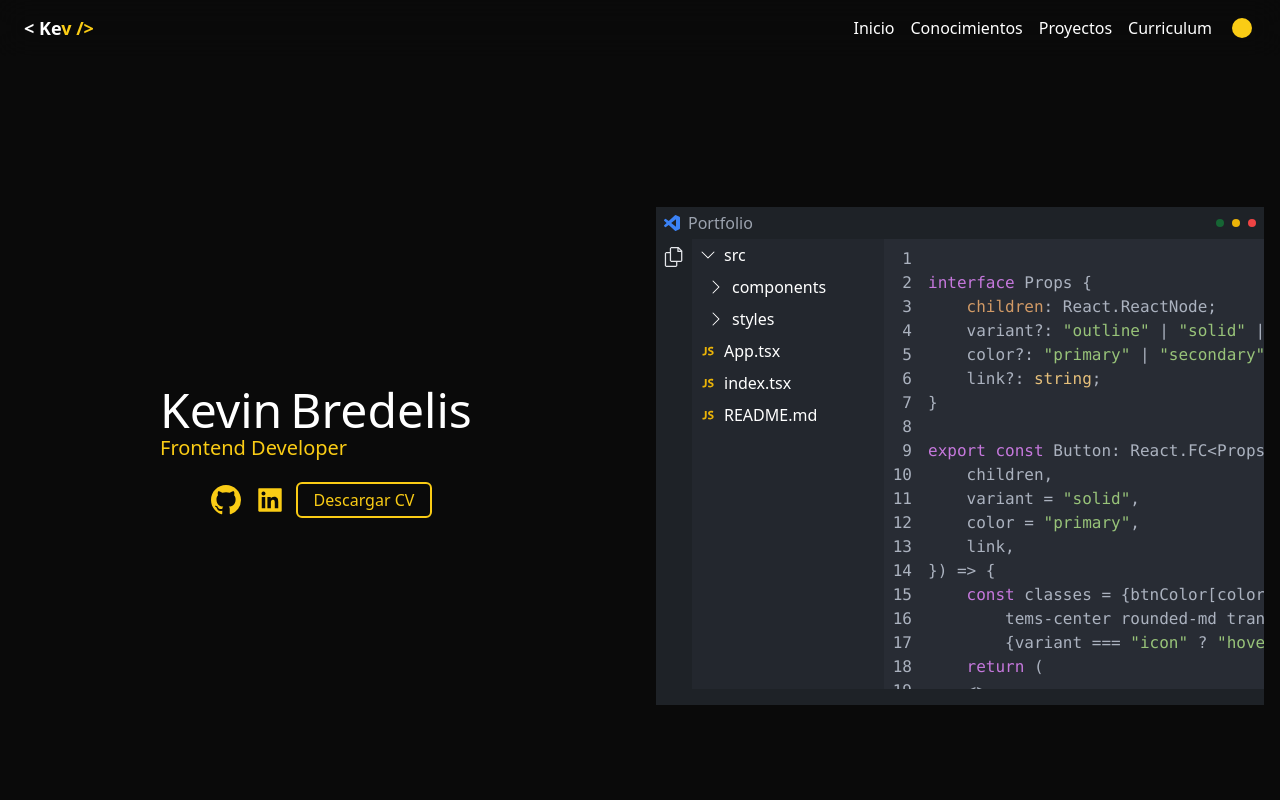
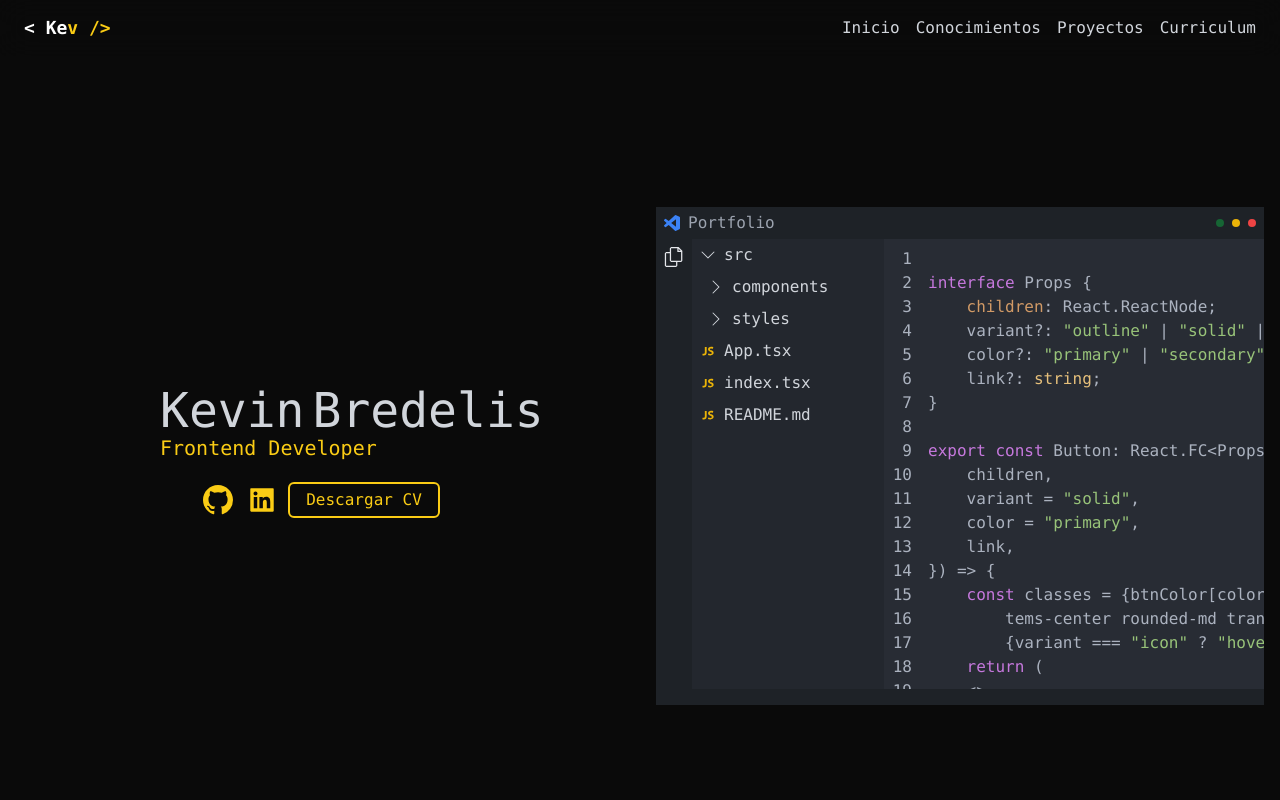
Before and after one commit to kevinbre/portfolio-v2, a React (Vite) app: page / in a window 1280 px wide. Shown: the top 800 px of the page. Built offline with nearby package versions, Linux system fonts and the light colour scheme.

Commit message:
Solved colours bug and added new typography

```diff
--- a/src/components/Footer.tsx
+++ b/src/components/Footer.tsx
@@ -0,0 +1,43 @@
+import { SiGithub, SiGmail, SiLinkedin, SiWhatsapp } from "react-icons/si";
+import { Button } from "./Button";
+
+export const Footer: React.FC = () => {
+  const getCurrentYear = () => {
+    return new Date().getFullYear();
+  };
+
+  return (
+    <footer className="flex items-center flex-col border-t border-yellow-400/5 bg-neutral-900/10">
+      <div className="flex justify-between gap-4 py-8 px-20 w-full">
+        <div className="flex flex-col justify-center">
+          <span className="text-gray-300">Kevin Bredelis</span>
+          <span className="text-yellow-400">Frontend developer</span>
+        </div>
+        <div className="flex gap-2 flex-col">
+          <span className="font-medium text-gray-300">Contacto</span>
+          <div className="flex gap-4">
+            <Button
+              variant="icon"
+              link="
+            https://www.linkedin.com/in/kevin-bredelis-14a475178/"
+            >
+              <SiGithub />
+            </Button>
+            <Button variant="icon" link="">
+              <SiLinkedin />
+            </Button>
+            <Button variant="icon">
+              <SiWhatsapp />
+            </Button>
+            <Button variant="icon">
+              <SiGmail />
+            </Button>
+          </div>
+        </div>
+      </div>
+      <div className="border-t border-yellow-400/5 w-full gap-4 py-4 px-20 flex justify-center">
+        © {getCurrentYear()} Kevin Bredelis
+      </div>
+    </footer>
+  );
+};
--- a/src/components/Header.tsx
+++ b/src/components/Header.tsx
@@ -1,18 +1,14 @@
+import { AiFillLinkedin } from "react-icons/ai";
+import { BsGithub } from "react-icons/bs";
 import { Button } from "./Button";
-import { BsGithub } from "react-icons/bs";
-import { AiFillLinkedin } from "react-icons/ai";
 import { Vscode } from "./Vscode";
-import { useContext } from "react";
-import { GlobalContext } from "../context/GlobalContext";
 
 interface Props {
   headerRef: React.MutableRefObject<null | HTMLDivElement>;
 }
 
 export const Header: React.FC<Props> = ({ headerRef }) => {
-  const { colorTheme } = useContext(GlobalContext);
-
-  const textEffect = `transition-all hover:text-7xl cursor-default ${colorTheme.hover.text}`;
+  const textEffect = `transition-all hover:text-7xl cursor-default hover:text-yellow-400 `;
   return (
     <div
       className="grid grid-cols-1 md:grid-cols-2 h-screen justify-center"
@@ -32,7 +28,7 @@ export const Header: React.FC<Props> = ({ headerRef }) => {
             </div>
           </div>
 
-          <span className={`${colorTheme.text} text-xl w-full text-start`}>
+          <span className={`text-yellow-400 text-xl w-full text-start`}>
             Frontend Developer
           </span>
         </div>
--- a/src/components/Knowledge.tsx
+++ b/src/components/Knowledge.tsx
@@ -1,5 +1,3 @@
-import { useContext } from "react";
-import { GlobalContext } from "../context/GlobalContext";
 import { SectionLayout } from "../layout/SectionLayout";
 import { technologies } from "../mocks/technologies";
 
--- a/src/components/Navbar.tsx
+++ b/src/components/Navbar.tsx
@@ -1,6 +1,4 @@
-import { useContext, useMemo, useState } from "react";
-import { GlobalContext } from "../context/GlobalContext";
-import { ColorSelector } from "./ColorSelector";
+import { useState } from "react";
 
 interface Props {
   headerRef: React.MutableRefObject<null | HTMLDivElement>;
@@ -17,8 +15,6 @@ export const Navbar: React.FC<Props> = ({
 }) => {
   const [isSelected, setIsSelected] = useState(0);
 
-  const { colorTheme } = useContext(GlobalContext);
-
   const navigateToRef = (
     ref: React.MutableRefObject<null | HTMLDivElement>,
     selected: number
@@ -28,7 +24,7 @@ export const Navbar: React.FC<Props> = ({
     setIsSelected(selected);
   };
 
-  const liStyles = `cursor-pointer ${colorTheme.hover.text} flex items-center`;
+  const liStyles = `cursor-pointer hover:text-yellow-400 flex items-center`;
 
   return (
     <nav
@@ -40,12 +36,12 @@ export const Navbar: React.FC<Props> = ({
         onClick={() => navigateToRef(headerRef, 1)}
       >
         <span
-          className={`text-white ${colorTheme.groupHover.text} transition-all`}
+          className={`text-white group-hover:text-yellow-400 transition-all`}
         >
           &lt; Ke
         </span>
         <span
-          className={`group-hover:text-white transition-all ${colorTheme.text}`}
+          className={`group-hover:text-white transition-all text-yellow-400`}
         >
           v /&gt;
         </span>
@@ -53,40 +49,32 @@ export const Navbar: React.FC<Props> = ({
 
       <ul className="flex gap-4">
         <li
-          className={`${liStyles} ${
-            isSelected === 1 ? `${colorTheme.text}` : ""
-          }`}
+          className={`${liStyles} ${isSelected === 1 ? "text-yellow-400" : ""}`}
           onClick={() => navigateToRef(headerRef, 1)}
         >
           Inicio
         </li>
         <li
-          className={`${liStyles} ${
-            isSelected === 2 ? `${colorTheme.text}` : ""
-          }`}
+          className={`${liStyles} ${isSelected === 2 ? "text-yellow-400" : ""}`}
           onClick={() => navigateToRef(knowledgeRef, 2)}
         >
           Conocimientos
         </li>
         <li
-          className={`${liStyles} ${
-            isSelected === 3 ? `${colorTheme.text}` : ""
-          }`}
+          className={`${liStyles} ${isSelected === 3 ? "text-yellow-400" : ""}`}
           onClick={() => navigateToRef(projectsRef, 3)}
         >
           Proyectos
         </li>
         <li
-          className={`${liStyles} ${
-            isSelected === 4 ? `${colorTheme.text}` : ""
-          }`}
+          className={`${liStyles} ${isSelected === 4 ? "text-yellow-400" : ""}`}
           onClick={() => navigateToRef(curriculumRef, 4)}
         >
           Curriculum
         </li>
-        <li className="flex gap-4 items-center">
+        {/* <li className="flex gap-4 items-center">
           <ColorSelector />
-        </li>
+        </li> */}
       </ul>
     </nav>
   );
--- a/src/components/ProjectCard.tsx
+++ b/src/components/ProjectCard.tsx
@@ -1,8 +1,6 @@
-import { useContext } from "react";
-import { Project } from "../mocks/projects";
-import { GlobalContext } from "../context/GlobalContext";
 import { AiFillGithub } from "react-icons/ai";
 import { BiWorld } from "react-icons/bi";
+import { Project } from "../mocks/projects";
 
 interface Props {
   project: Project;
@@ -28,17 +26,17 @@ const techIcon: { [key: string]: string } = {
 export const ProjectCard: React.FC<Props> = ({ project }) => {
   const { title, description, image, deploy, repository, technologie } =
     project;
-  const { colorTheme } = useContext(GlobalContext);
+
   return (
     <div className="project-card w-80 flex flex-col gap-4 h-full">
       <div
-        className={`project-card__image ${colorTheme.background} relative group w-80 h-[180px]`}
+        className={`project-card__image bg-yellow-400 relative group w-80 h-[180px]`}
       >
         <div
-          className={`absolute w-3 h-3 ${colorTheme.background} top-0 left-0 z-0 group-hover:-rotate-45 origin-top-left transition-all`}
+          className={`absolute w-3 h-3 bg-yellow-400 top-0 left-0 z-0 group-hover:-rotate-45 origin-top-left transition-all`}
         />
         <div
-          className={`absolute w-3 h-3 ${colorTheme.background} bottom-0 right-0 z-0 group-hover:rotate-45 origin-bottom-right transition-all`}
+          className={`absolute w-3 h-3 bg-yellow-400 bottom-0 right-0 z-0 group-hover:rotate-45 origin-bottom-right transition-all`}
         />
         <div className="relative group-hover:translate-x-2 transition-all group-hover:-translate-y-2 before:origin-top-left before:rotate-45 z-10 w-full">
           <img src={image} alt={title} />
@@ -49,7 +47,7 @@ export const ProjectCard: React.FC<Props> = ({ project }) => {
               href={deploy}
               target="_blank"
               rel="noopener noreferrer"
-              className={`flex gap-1 items-center font-bold ${colorTheme.hover.text} transition-all hover:scale-110`}
+              className={`flex gap-1 items-center font-bold hover:text-yellow-400 transition-all hover:scale-110`}
             >
               <BiWorld /> Deploy
             </a>
@@ -58,7 +56,7 @@ export const ProjectCard: React.FC<Props> = ({ project }) => {
               href={repository}
               target="_blank"
               rel="noopener noreferrer"
-              className={`flex gap-1 items-center font-bold ${colorTheme.hover.text} transition-all hover:scale-110`}
+              className={`flex gap-1 items-center font-bold hover:text-yellow-400 transition-all hover:scale-110`}
             >
               <AiFillGithub />
               Repo
@@ -68,10 +66,10 @@ export const ProjectCard: React.FC<Props> = ({ project }) => {
       </div>
 
       <div className="project-card__content w-full flex-col flex gap-2">
-        <h3 className={`${colorTheme.text} font-semibold text-xl`}>{title}</h3>
+        <h3 className={`text-yellow-400 font-semibold text-xl`}>{title}</h3>
         <p>{description}</p>
         <div className="flex gap-2">
-          <span className={`${colorTheme.text}`}>Stack</span>
+          <span className={`text-yellow-400`}>Stack</span>
           <div className="flex gap-4">
             {technologie.map((tech, index) => (
               <img
--- a/src/components/Title.tsx
+++ b/src/components/Title.tsx
@@ -1,11 +1,7 @@
-import { useContext } from "react";
-import { GlobalContext } from "../context/GlobalContext";
-
 interface Props {
   title: string;
 }
 
 export const Title: React.FC<Props> = ({ title }) => {
-  const { colorTheme } = useContext(GlobalContext);
-  return <h2 className={`${colorTheme} text-3xl`}>{title}</h2>;
+  return <h2 className={`text-yellow-400 text-3xl`}>{title}</h2>;
 };
--- a/src/layout/MainLayout.tsx
+++ b/src/layout/MainLayout.tsx
@@ -1,7 +1,14 @@
+import { Footer } from "../components/Footer";
+
 interface Props {
   children: React.ReactNode;
 }
 
 export const MainLayout: React.FC<Props> = ({ children }) => {
-  return <div className="text-white bg-neutral-950">{children}</div>;
+  return (
+    <div className="text-gray-300 bg-neutral-950 font-sans">
+      {children}
+      <Footer />
+    </div>
+  );
 };
--- a/tailwind.config.js
+++ b/tailwind.config.js
@@ -6,9 +6,10 @@ export default {
   ],
   theme: {
     extend: {},
-  },
+    fontFamily: {
+      'sans': ['source-code-pro', 'Menlo', 'Monaco', 'Consolas', 'Courier New', 'monospace'],
+    }
+    },
   plugins: [],
-  darkMode: ['class', '[data-mode="dark"]'],
-  yellowMode: ['class', '[data-mode="yellow"]'],
-  purpleMode: ['class', '[data-mode="purple"]'],
+
 }
```
